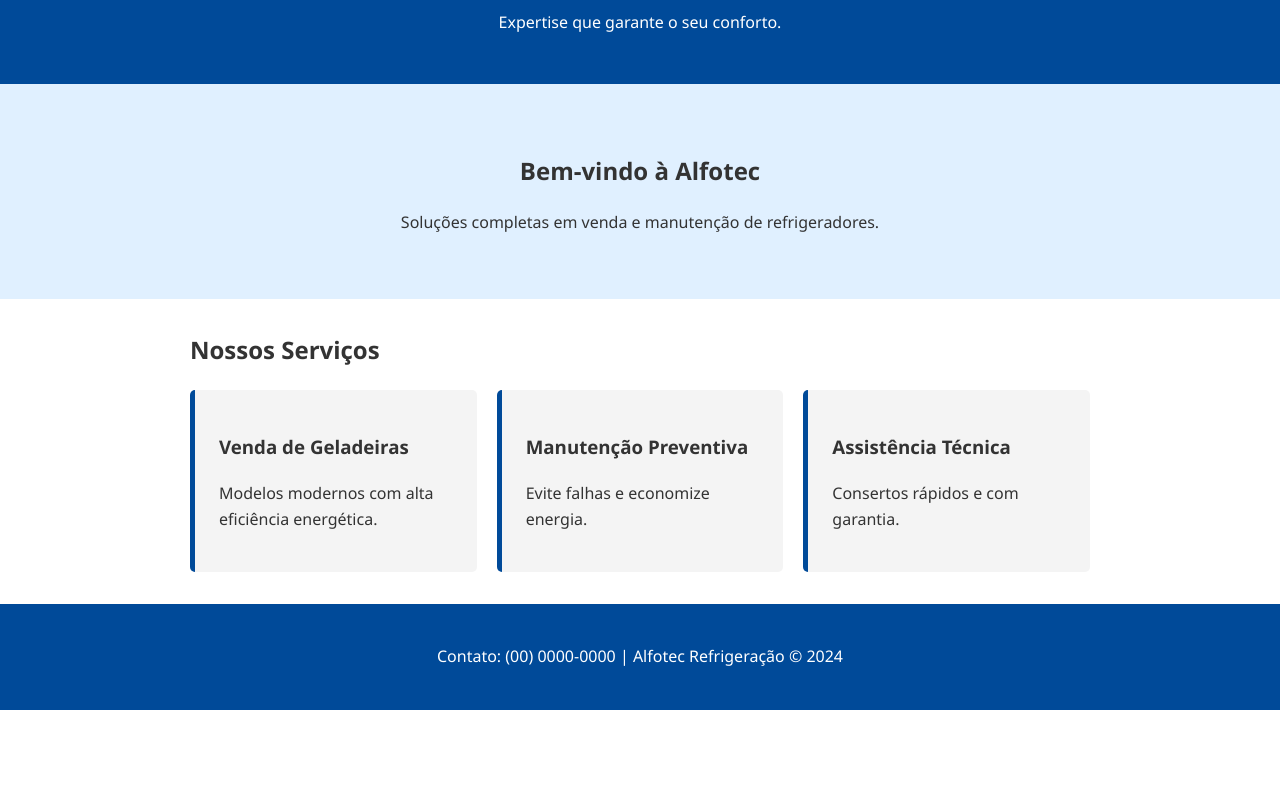
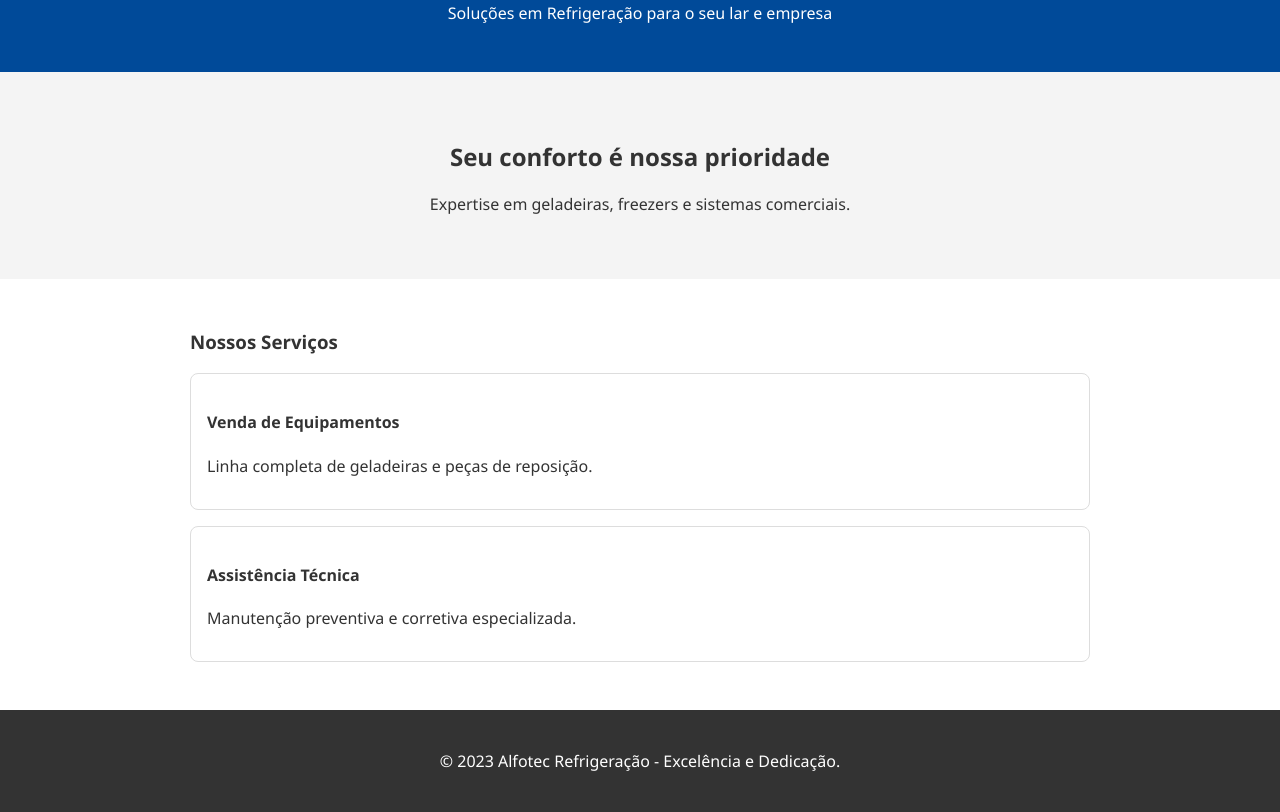
Before and after one commit to pablonoah196-ai/alfotecrefrigeracao, a plain HTML site: page index.html in a window 1280 px wide. Shown: the part 116-928 px from the top of the page. Before the commit the page ends 826 px from the top, so only its background shows below. Drawn offline with Linux system fonts and the light colour scheme.

Commit message:
Atualizando index.html com layout azul, cinza e branco profissional.

```diff
--- a/index.html
+++ b/index.html
@@ -3,44 +3,45 @@
 <head>
     <meta charset="UTF-8">
     <meta name="viewport" content="width=device-width, initial-scale=1.0">
-    <title>Alfotec Refrigeração - Especialistas em Soluções Térmicas</title>
+    <title>Alfotec Refrigeração | Qualidade e Confiança</title>
     <style>
         :root {
-            --azul-principal: #004a99;
-            --azul-claro: #e0f0ff;
-            --cinza: #f4f4f4;
-            --branco: #ffffff;
-            --texto: #333;
+            --primary: #004a99;
+            --secondary: #ffffff;
+            --gray: #f4f4f4;
+            --text: #333;
         }
-        body { font-family: 'Segoe UI', sans-serif; margin: 0; color: var(--texto); line-height: 1.6; }
-        header { background: var(--azul-principal); color: var(--branco); padding: 2rem; text-align: center; }
-        .hero { background: var(--azul-claro); padding: 3rem 1rem; text-align: center; }
-        .container { max-width: 900px; margin: 2rem auto; padding: 0 1rem; }
-        .servicos { display: grid; grid-template-columns: repeat(auto-fit, minmax(250px, 1fr)); gap: 20px; }
-        .card { background: var(--cinza); padding: 1.5rem; border-left: 5px solid var(--azul-principal); border-radius: 5px; }
-        footer { background: var(--azul-principal); color: var(--branco); text-align: center; padding: 1.5rem; margin-top: 2rem; }
-        @media (max-width: 600px) { header { padding: 1rem; } }
+        body { font-family: 'Segoe UI', Tahoma, Geneva, Verdana, sans-serif; margin: 0; color: var(--text); }
+        header { background: var(--primary); color: var(--secondary); padding: 2rem; text-align: center; }
+        .hero { padding: 3rem 1rem; text-align: center; background: var(--gray); }
+        .container { padding: 2rem; max-width: 900px; margin: auto; }
+        .service-card { border: 1px solid #ddd; padding: 1rem; margin: 1rem 0; border-radius: 8px; }
+        footer { background: #333; color: white; text-align: center; padding: 1.5rem; }
+        @media (max-width: 600px) { .container { padding: 1rem; } }
     </style>
 </head>
 <body>
     <header>
         <h1>Alfotec Refrigeração</h1>
-        <p>Expertise que garante o seu conforto.</p>
+        <p>Soluções em Refrigeração para o seu lar e empresa</p>
     </header>
     <section class="hero">
-        <h2>Bem-vindo à Alfotec</h2>
-        <p>Soluções completas em venda e manutenção de refrigeradores.</p>
+        <h2>Seu conforto é nossa prioridade</h2>
+        <p>Expertise em geladeiras, freezers e sistemas comerciais.</p>
     </section>
     <div class="container">
-        <h2>Nossos Serviços</h2>
-        <div class="servicos">
-            <div class="card"><h3>Venda de Geladeiras</h3><p>Modelos modernos com alta eficiência energética.</p></div>
-            <div class="card"><h3>Manutenção Preventiva</h3><p>Evite falhas e economize energia.</p></div>
-            <div class="card"><h3>Assistência Técnica</h3><p>Consertos rápidos e com garantia.</p></div>
+        <h3>Nossos Serviços</h3>
+        <div class="service-card">
+            <h4>Venda de Equipamentos</h4>
+            <p>Linha completa de geladeiras e peças de reposição.</p>
+        </div>
+        <div class="service-card">
+            <h4>Assistência Técnica</h4>
+            <p>Manutenção preventiva e corretiva especializada.</p>
         </div>
     </div>
     <footer>
-        <p>Contato: (00) 0000-0000 | Alfotec Refrigeração &copy; 2024</p>
+        <p>&copy; 2023 Alfotec Refrigeração - Excelência e Dedicação.</p>
     </footer>
 </body>
 </html>
```
